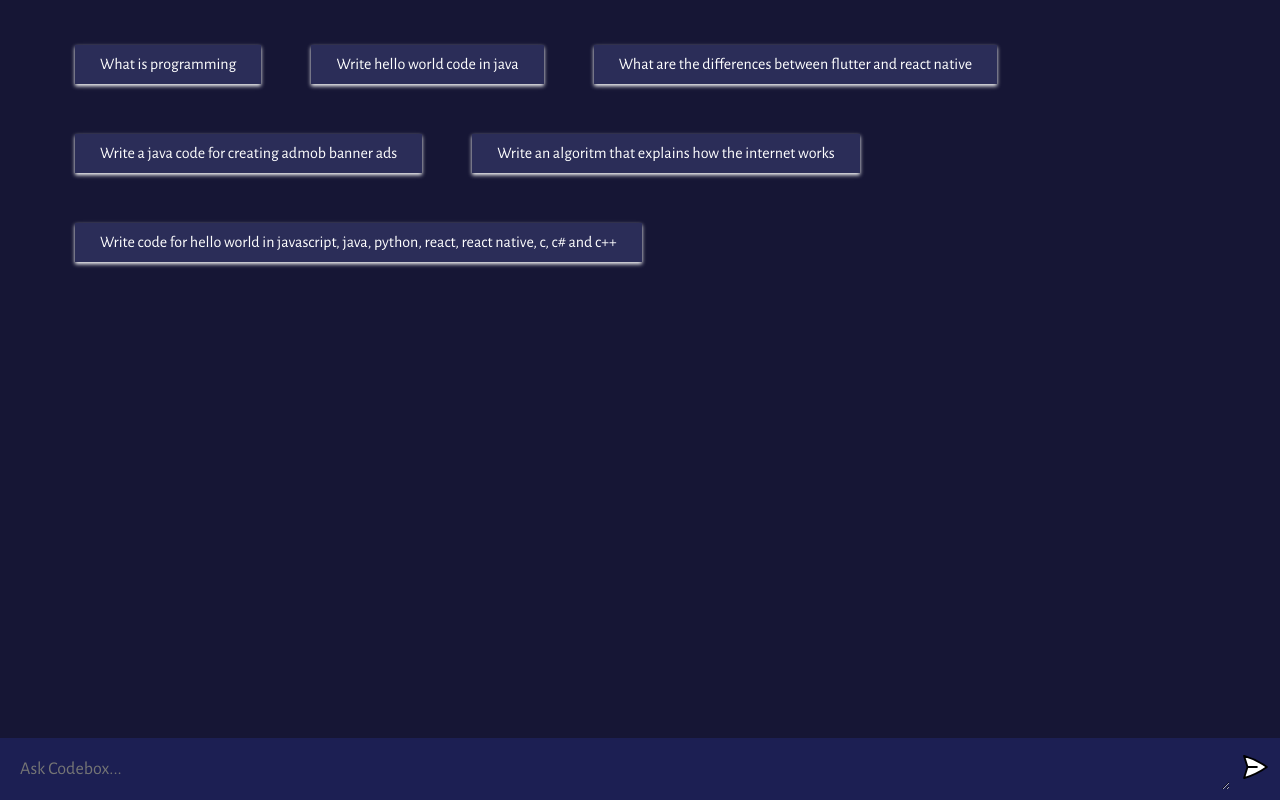
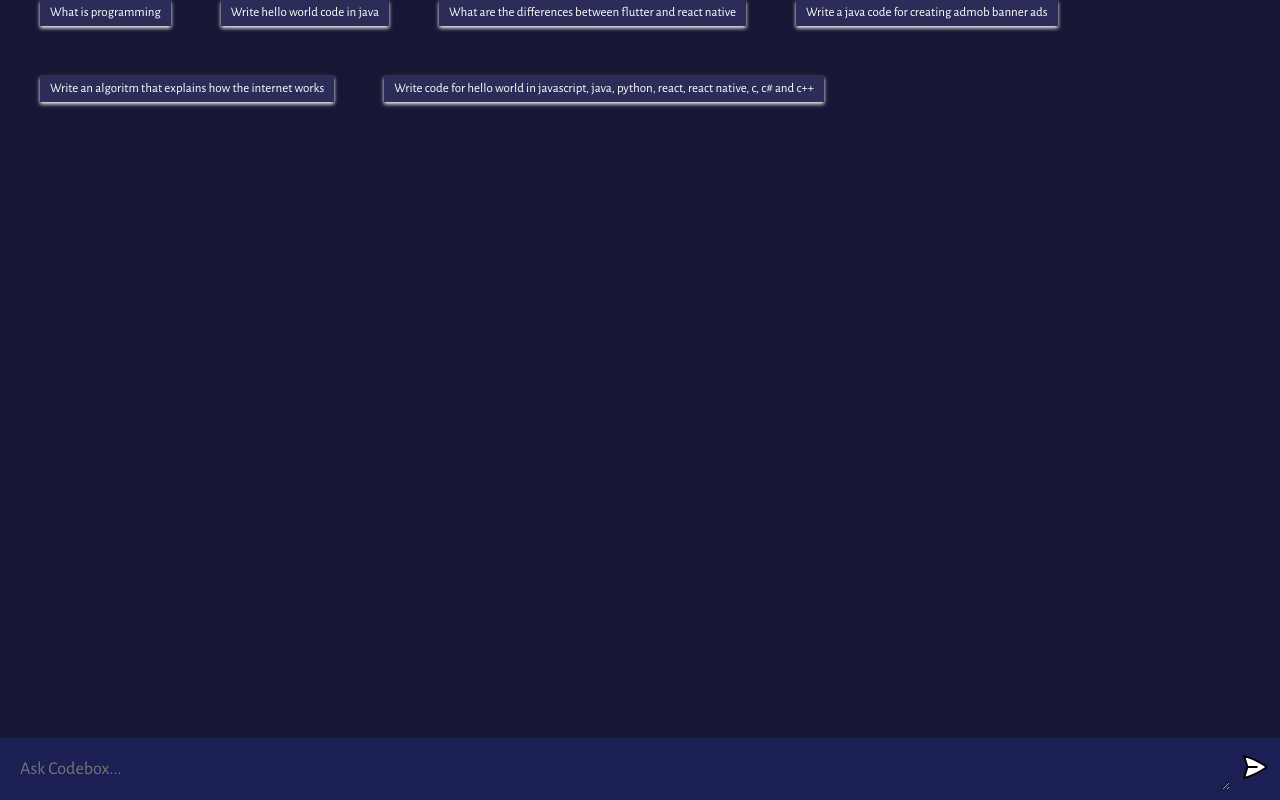
Before and after one commit to Ripple-Tech/Codebox, a website built with Vite: page client/index.html in a window 1280 px wide. Built offline with nearby package versions, Linux system fonts and the light colour scheme.

Commit message:
second commit

```diff
--- a/client/style.css
+++ b/client/style.css
@@ -25,21 +25,21 @@ body {
 .parent {
   border: none;
   display: block;
-  margin: 10px;
-  padding: 40px;
+  margin: 5px;
+  padding: 10px;
   position: absolute;
 
  }
 
 .but {
   position: relative;
-  bottom: 30px;
+  bottom: 40px;
   border: none;
-  padding: 10px 25px;
+  padding: 5px 10px;
   text-align: center;
   text-decoration: none;
   float: left;
-  font-size: 16px;
+  font-size: 13px;
   background-color: #2b2d58;
   text-align: center;
   color:#fff;
```
